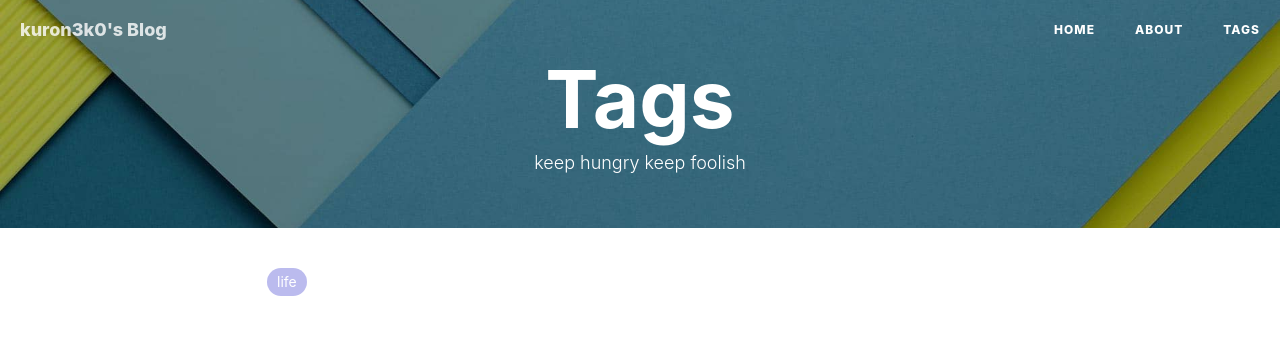
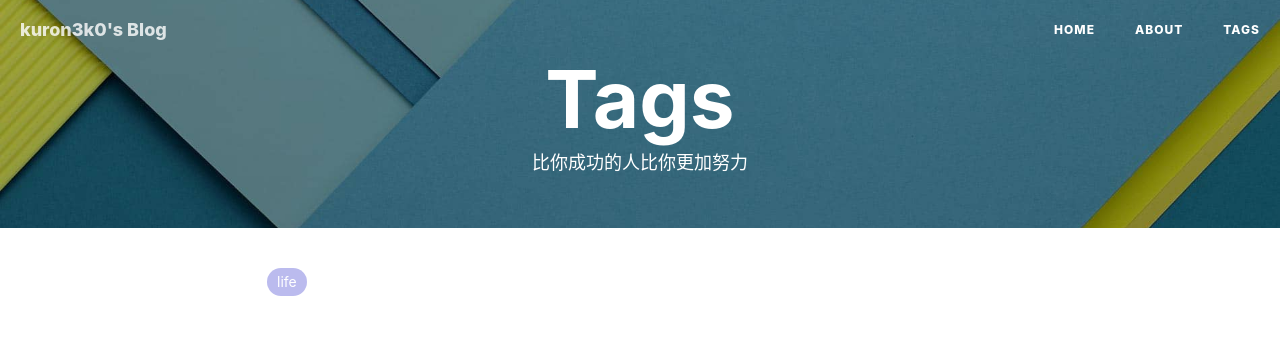
Before and after one commit to kuron3k0/kuron3k0.github.io, a Jekyll site: the page built from tags.html, in a window 1280 px wide. Shown: the top 338 px of the page. Built offline with Jekyll 4.4.1, drawn with Linux system fonts in a browser that asks for light colours; nearby versions of some CDN libraries; comment, search, counter and statistics services are not loaded.

Commit message:
4.8 modify template

```diff
--- a/_config.yml
+++ b/_config.yml
@@ -60,7 +60,7 @@ netease_comment: false
 ba_track_id: '50ce382a9aaf855e3bea9d1c2943f700'
 
 # Google Analytics
-ga_track_id: 'UA-49627206-1'            # Format: UA-xxxxxx-xx
+ga_track_id: 'UA-117154332-1'            # Format: UA-xxxxxx-xx
 ga_domain: kuron3k0.github.io
 
 
--- a/tags.html
+++ b/tags.html
@@ -1,7 +1,7 @@
 ---
 title: Tags
 layout: default
-description: keep hungry keep foolish
+description: "比你成功的人比你更加努力"
 header-img: "img/tag-bg.jpg"
 ---
 
```
Also changed, not shown: img/avatar-hux-home.jpg (deleted), img/avatar-hux.jpg (deleted), img/favicon.ico.
